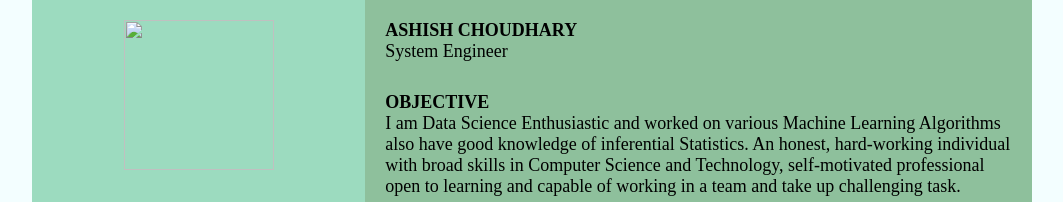
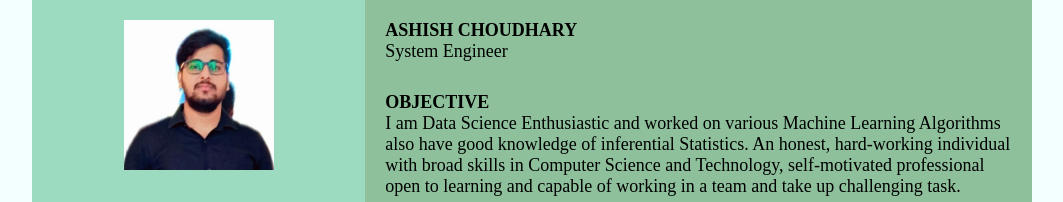
Before and after one commit to Ashish-Choudhary-12/Resume, a plain HTML site: page index.html in a window 1280 px wide. Shown: the top 202 px of the page, without its empty margins (108-1171 px from the left). Drawn offline with Linux system fonts and the light colour scheme.

Commit message:
index.html

```diff
--- a/index.html
+++ b/index.html
@@ -16,7 +16,7 @@
 	<div class="full">
 		<div class="left">
 			<div class="image">
-				<img src="PASS.jpg" style="width:150px; height:150px;">
+				<img src="PASS.jpeg" style="width:150px; height:150px;">
 			</div>
 			<div class="Contact">
 				<h2>CONTACT</h2>
```
